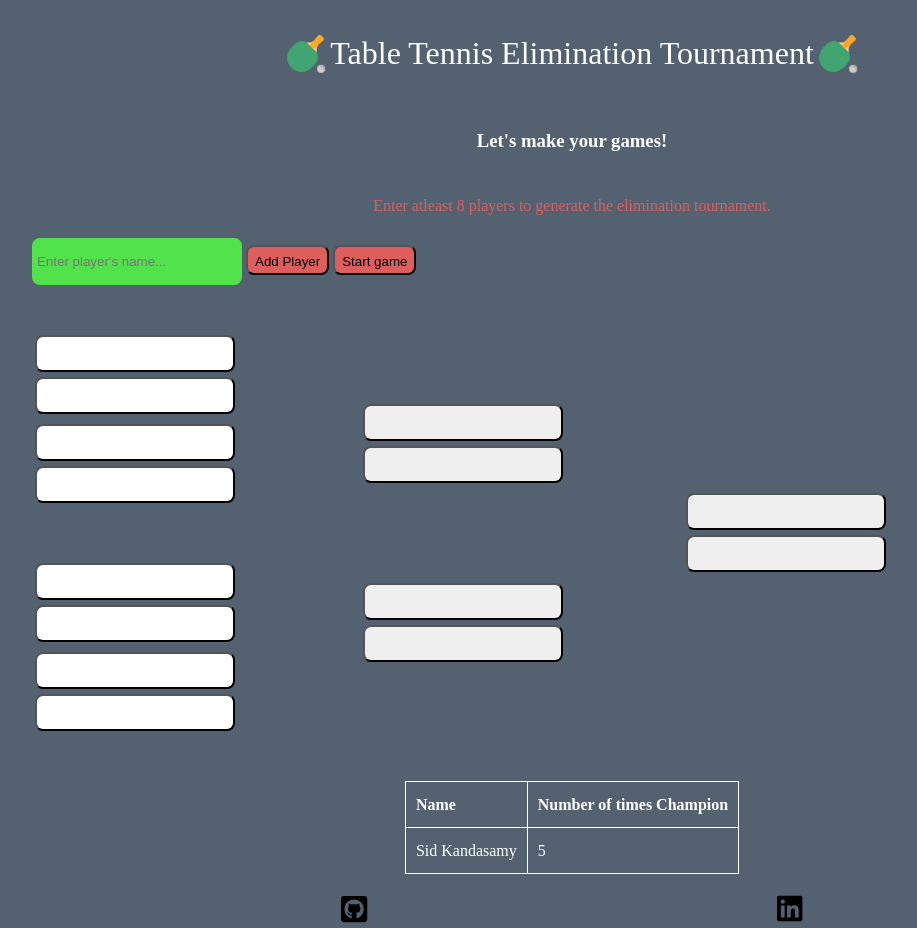
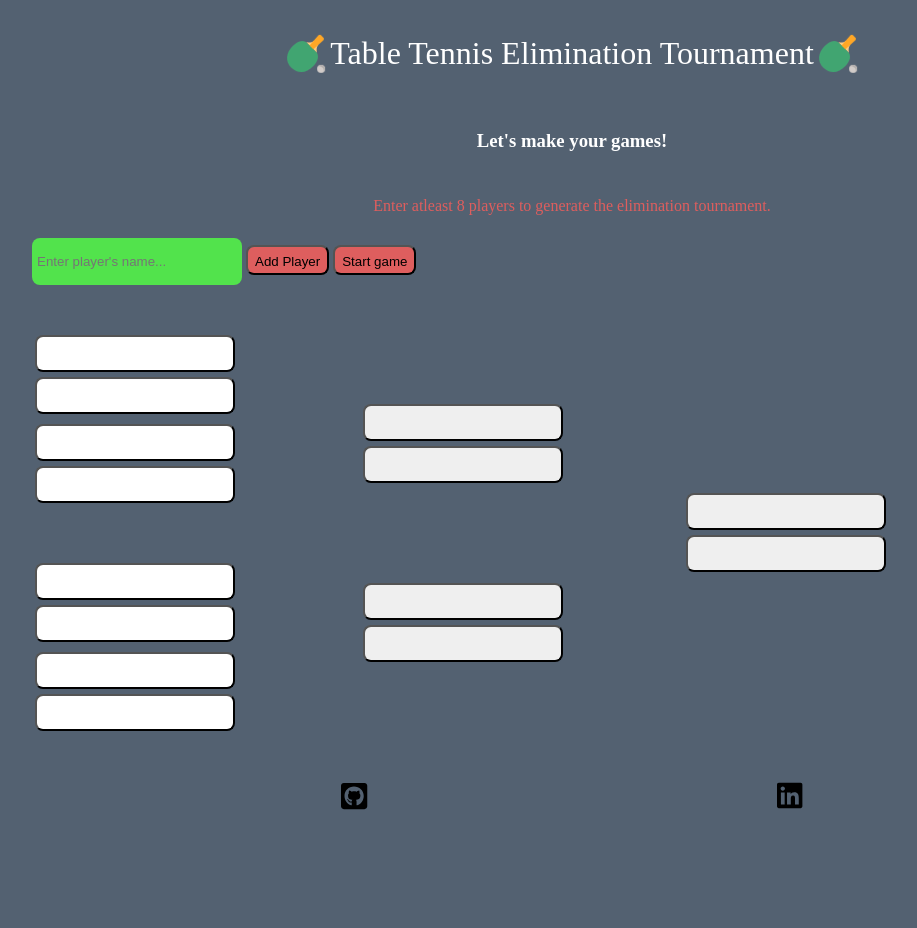
Before and after one commit to SidKandasamy/tt_tournament, a website: page index.html in a window 1280 px wide. Shown: the whole page, without its empty margins (68-985 px from the left). After the commit the page ends 815 px from the top, so only its background shows below. Drawn offline with Linux system fonts and the light colour scheme.

Commit message:
deleted blank table

```diff
--- a/index.html
+++ b/index.html
@@ -117,19 +117,6 @@
             </div>
 
 
-            <table class="lead">
-                <tr>
-                    <th>Name</th>
-                    <th>Number of times Champion</th>
-                </tr>
-
-                <tr>
-                    <td>Sid Kandasamy</td>
-                    <td>5</td>
-                </tr>
-
-            </table>
-
 
         </main>
 
```
